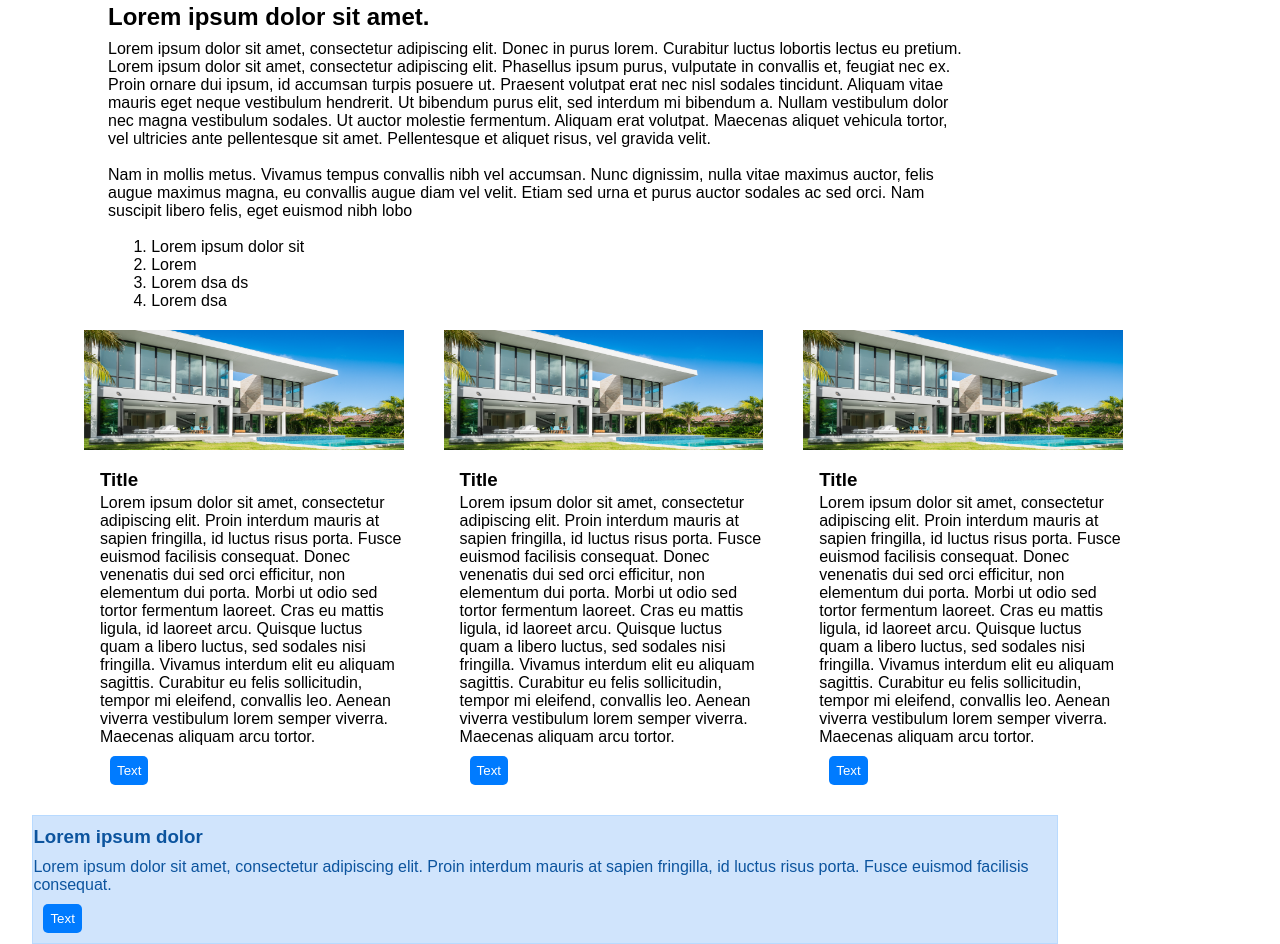
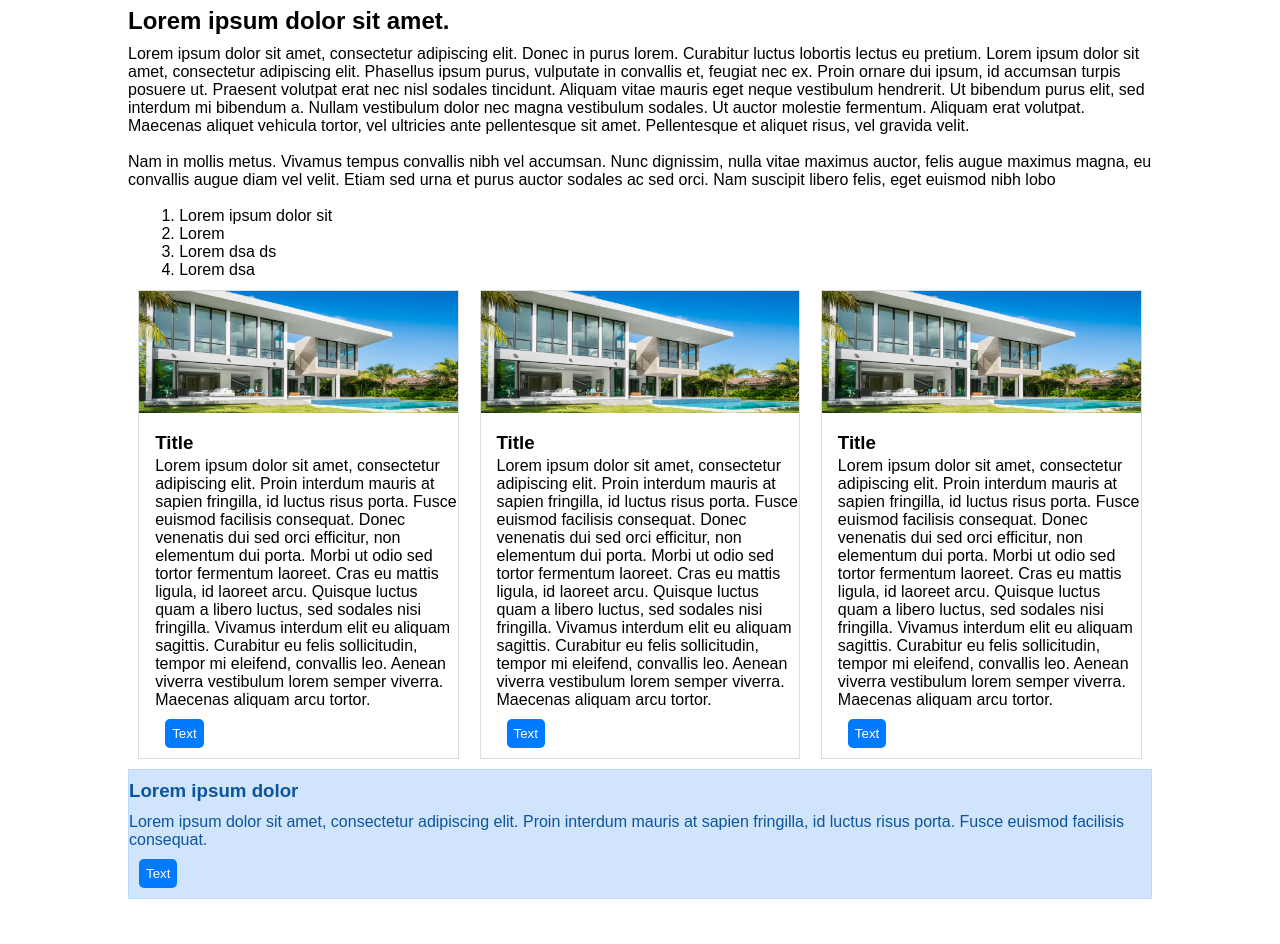
Before and after one commit to branmarvel/Practica-1, a plain HTML site: page 05-Practica-css/Practica 1.html in a window 1280 px wide. Shown: the part 474-1418 px from the top of the page. After the commit the page ends 1373 px from the top, so only its background shows below. Drawn offline with Linux system fonts and the light colour scheme.

Commit message:
cambios en casa

```diff
--- a/05-Practica-css/Practica 1.html
+++ b/05-Practica-css/Practica 1.html
@@ -11,7 +11,7 @@
 <body>
     <header>
 <section class="container">
-    <nav class="navbar m-l">
+    <nav class="navbar ">
 
         <ul class= "nav-ul">
           <li class="li "><a class="nav-a active"  href="#">Brand</a></li>
@@ -19,13 +19,14 @@
           <li class="li"><a class="nav-a" href="#">Item 2</a></li>
         </ul>
       </nav>
-      <img  class="img-top" src="assets/img-fondo1.PNG" alt="Casa Con piscina ">
+      <div class=" "><img  class="img-top" src="assets/img-fondo1.PNG" alt="Casa Con piscina ">
+      </div>
 </section>
 
 </header>
 <main>
 <section class="container">
-<div class=" m-l">
+<div class=" ">
     <h1 class="h1">Lorem ipsum dolor sit amet.</h1>
     <p>Lorem ipsum dolor sit amet, consectetur adipiscing elit. Donec in purus lorem. Curabitur luctus lobortis lectus eu pretium. Lorem ipsum dolor sit amet, consectetur adipiscing elit. Phasellus ipsum purus, vulputate in convallis et, feugiat nec ex. Proin ornare dui ipsum, id accumsan turpis posuere ut. Praesent volutpat erat nec nisl sodales tincidunt. Aliquam vitae mauris eget neque vestibulum hendrerit. Ut bibendum purus elit, sed interdum mi bibendum a. Nullam vestibulum dolor nec magna vestibulum sodales. Ut auctor molestie fermentum. Aliquam erat volutpat. Maecenas aliquet vehicula tortor, vel ultricies ante pellentesque sit amet. Pellentesque et aliquet risus, vel gravida velit.</p><br>
     <p>Nam in mollis metus. Vivamus tempus convallis nibh vel accumsan. Nunc dignissim, nulla vitae maximus auctor, felis augue maximus magna, eu convallis augue diam vel velit. Etiam sed urna et purus auctor sodales ac sed orci. Nam suscipit libero felis, eget euismod nibh lobo</p>
@@ -40,8 +41,8 @@
 </section>
 
 
-<section class="container main-1 m-l">
-        <div class="column w-33 p-20" >
+<section class="container main-1 ">
+        <div class="column" >
             <img  src="assets/img-fondo1.PNG" alt="Casa Con piscina " class="img-main">
             <div class="art">
             <h3 class="h1">Title</h3>
@@ -50,7 +51,7 @@
         </div>
         </div>
 
-        <div class="column w-33 p-20">
+        <div class="column">
             <img  src="assets/img-fondo1.PNG" alt="Casa Con piscina " class="img-main"><div class="art">
             <h3 class="h1">Title</h3>
             <p>Lorem ipsum dolor sit amet, consectetur adipiscing elit. Proin interdum mauris at sapien fringilla, id luctus risus porta. Fusce euismod facilisis consequat. Donec venenatis dui sed orci efficitur, non elementum dui porta. Morbi ut odio sed tortor fermentum laoreet. Cras eu mattis ligula, id laoreet arcu. Quisque luctus quam a libero luctus, sed sodales nisi fringilla. Vivamus interdum elit eu aliquam sagittis. Curabitur eu felis sollicitudin, tempor mi eleifend, convallis leo. Aenean viverra vestibulum lorem semper viverra. Maecenas aliquam arcu tortor.</p>
@@ -58,7 +59,7 @@
         </div>
         </div>
 
-        <div class="column w-33 p-20">
+        <div class="column">
             <img  src="assets/img-fondo1.PNG" alt="Casa Con piscina " class="img-main"><div class="art">
             <h3 class="h1">Title</h3>
             <p>Lorem ipsum dolor sit amet, consectetur adipiscing elit. Proin interdum mauris at sapien fringilla, id luctus risus porta. Fusce euismod facilisis consequat. Donec venenatis dui sed orci efficitur, non elementum dui porta. Morbi ut odio sed tortor fermentum laoreet. Cras eu mattis ligula, id laoreet arcu. Quisque luctus quam a libero luctus, sed sodales nisi fringilla. Vivamus interdum elit eu aliquam sagittis. Curabitur eu felis sollicitudin, tempor mi eleifend, convallis leo. Aenean viverra vestibulum lorem semper viverra. Maecenas aliquam arcu tortor.</p>
--- a/05-Practica-css/style.css
+++ b/05-Practica-css/style.css
@@ -7,15 +7,19 @@
 
   .container{
     max-width: 1080px;
-    width: 100%;
+    display: flex;
+    flex-wrap: wrap;
+    align-content: center;
   }
 
-
-  .m-l{
+  body{
     margin-left: 10%;
     margin-right: 10%;
   }
-
+.h1{
+  padding-top: 1%;
+  padding-bottom: 1%;
+}
   /*navbar*/
   .nav-ul{
     list-style-type: none;
@@ -36,48 +40,40 @@
   color: Black;
 }
 
+/* imagenes */
 .img-top{
-  width: 100%;
 
 }
 
 .img-main{
   width: 100%;
-  height: 15vh
 }
-.h1{
-  margin-top: 1%;
-  margin-bottom: 1%;
-}
+
+/* main */
 .ol
 {
-  margin-left: 5%;
+  Padding-left: 5%;
 }
 
 .art{
-  margin-left: 5%;
-  margin-top: 5%;
+  padding-left: 5%;
+  padding-top: 5%;
 }
 .main-1{
   display: flex;
-  flex-flow: row wrap;
+  flex-flow: row;
+
 }
 
 .column{
   display: flex;
-  flex-flow: column;
+  flex-flow: column wrap;
+  flex: 1;
+  border: 1px solid  #dcdcdc;
+  margin: 1%;
+}
 
-}
-.w-33{
-  width: 33.3%;
-}
-.p-20{
-  padding: 20px;}
-
-  .main-1{
-    margin-left: 5%;
-  }
-
+/* botones */
 .button{
     background-color: #007bff;
     border: 0px;
@@ -89,19 +85,19 @@
   }
 
   .bt-a{
-    text-decoration: 0;
+    text-decoration: none;
     color: white;
   }
 
+  /* footer */
 .footer{
   border: 1px solid #b8daff ;
   background-color: #d0e4fc;
-  margin-left: 3%;
-  margin-right: 2%;
   color: #0c549e;
 }
 
 @media screen and (max-width:600px) {
+
 
 
 
```
Also changed, not shown: 1 other file.
